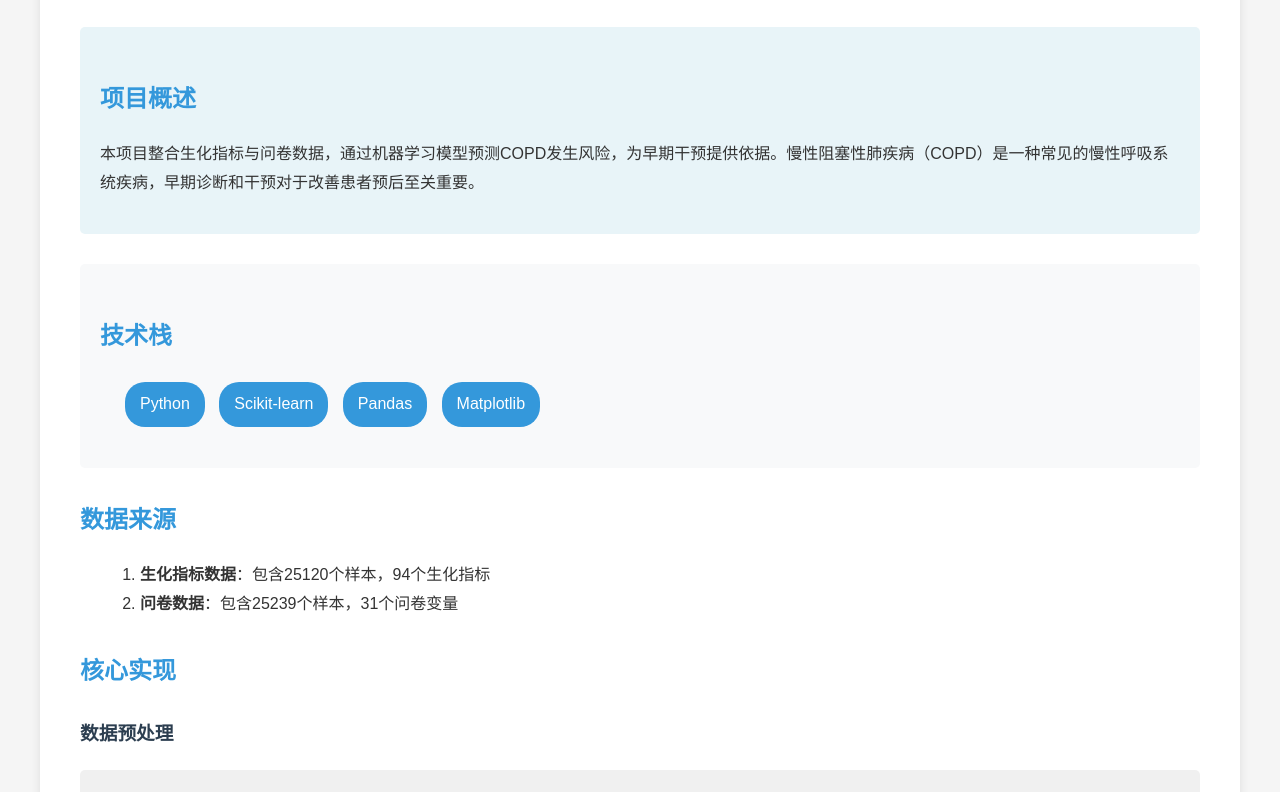
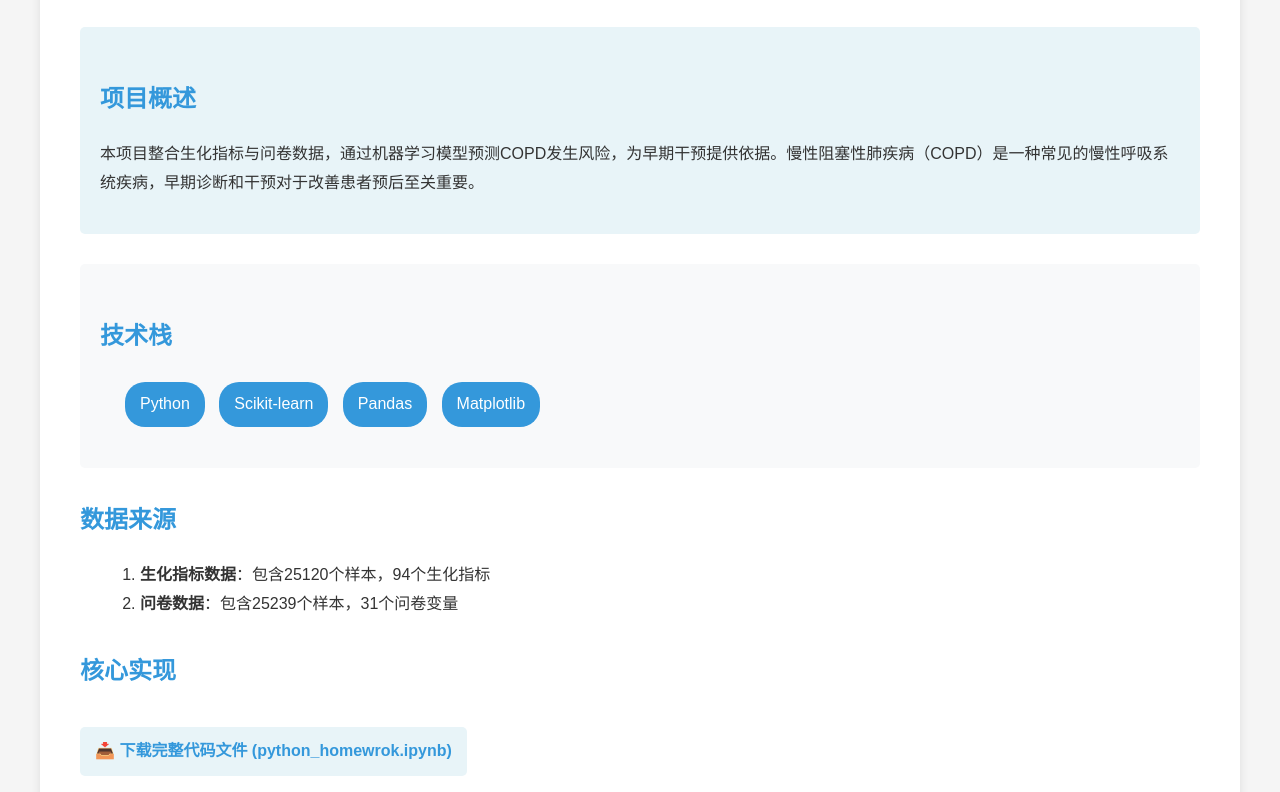
Before and after one commit to KeYalei/Finalreport, a plain HTML site: page index.html in a window 1280 px wide. Shown: the part 155-947 px from the top of the page. Drawn offline with Linux system fonts and the light colour scheme.

Commit message:
Update index.html

```diff
--- a/index.html
+++ b/index.html
@@ -109,6 +109,16 @@
         .data-sources {
             margin-left: 20px;
         }
+        .code-download {
+            margin: 15px 0 25px 0;
+            padding: 10px 15px;
+            background-color: #e8f4f8;
+            border-radius: 5px;
+            display: inline-block;
+        }
+        .code-download a {
+            font-weight: bold;
+        }
     </style>
 </head>
 <body>
@@ -139,6 +149,10 @@
         </div>
 
         <h2>核心实现</h2>
+        <!-- 新增代码下载链接 -->
+        <div class="code-download">
+            <a href="python_homewrok.ipynb" download>📥 下载完整代码文件 (python_homewrok.ipynb)</a>
+        </div>
 
         <h3>数据预处理</h3>
         <div class="code-block">
```
